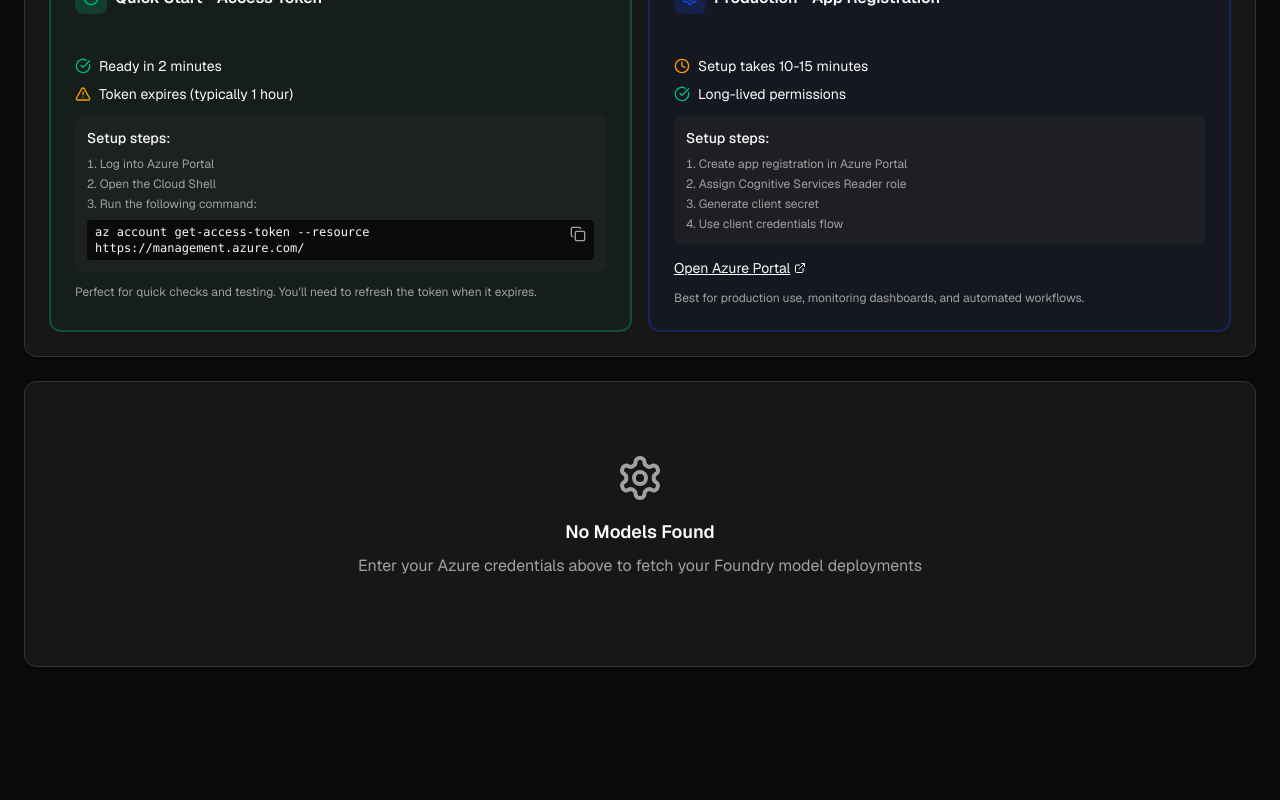
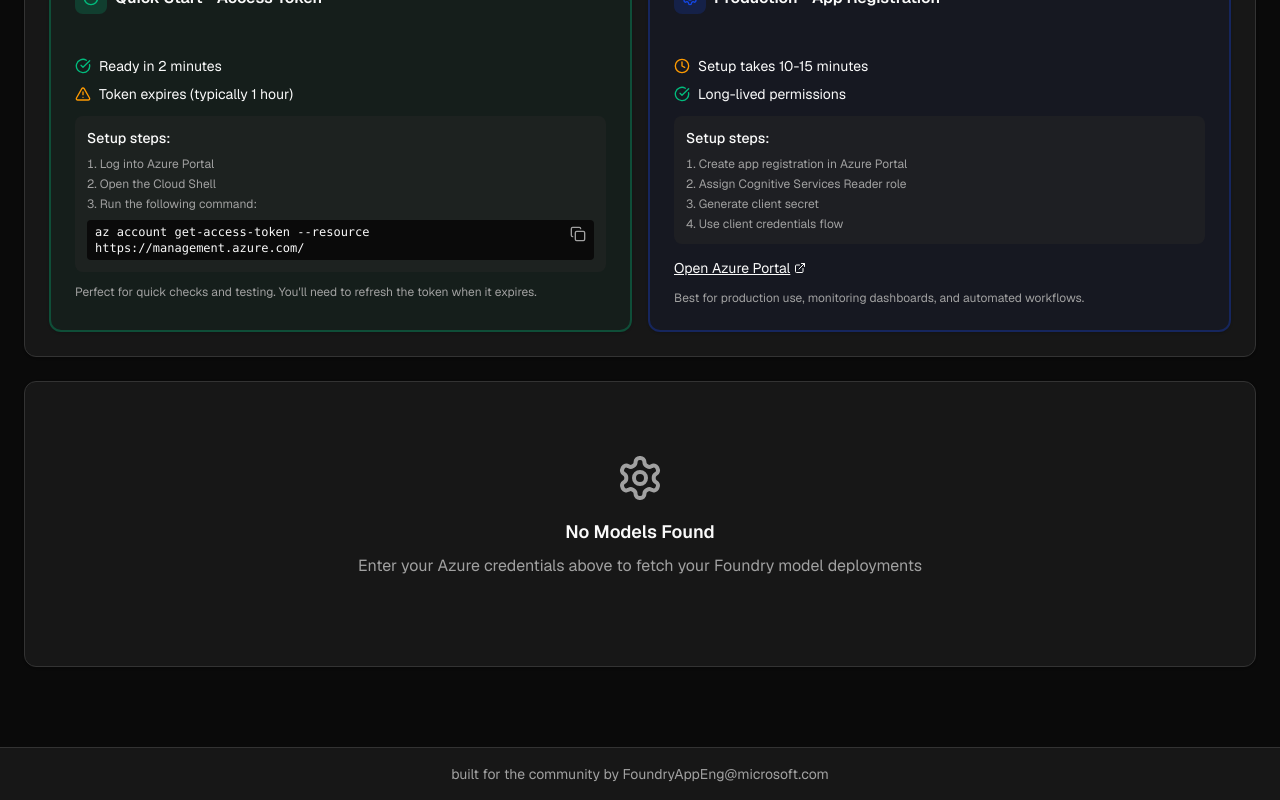
Before and after one commit to cgero-msft/v0-azure-model-deprecation-checker, a Next.js app: page / in a window 1280 px wide. Shown: the part 500-1300 px from the top of the page. Before the commit the page ends 1199 px from the top, so only its background shows below. Built offline with nearby package versions, Linux system fonts and the light colour scheme.

Commit message:
feat: add footer to dashboard with community credit text
Include footer with FoundryAppEng@microsoft.com branding.

Co-authored-by: Christian Gero <54723308+cgero-msft@users.noreply.github.com>

```diff
--- a/components/azure-model-dashboard.tsx
+++ b/components/azure-model-dashboard.tsx
@@ -1068,6 +1068,15 @@ function AzureModelDashboard() {
           </Card>
         )}
       </div>
+
+      {/* Footer */}
+      <footer className="border-t border-border bg-card mt-12">
+        <div className="container mx-auto px-6 py-4">
+          <p className="text-center text-sm text-muted-foreground">
+            built for the community by FoundryAppEng@microsoft.com
+          </p>
+        </div>
+      </footer>
     </div>
   )
 }
```
